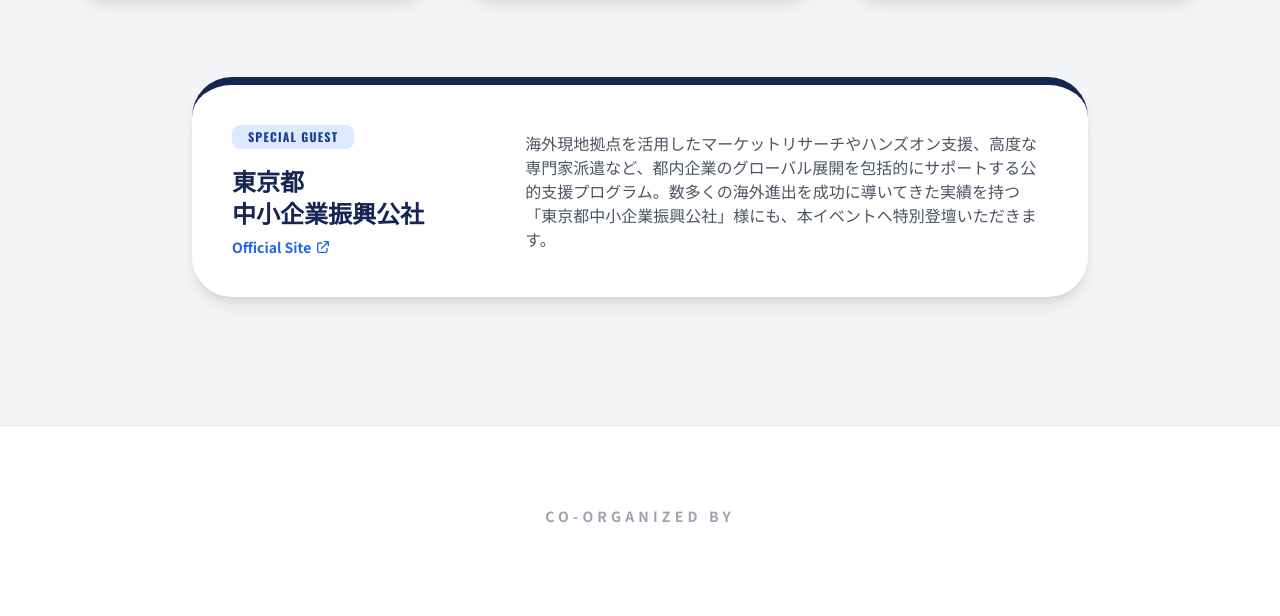
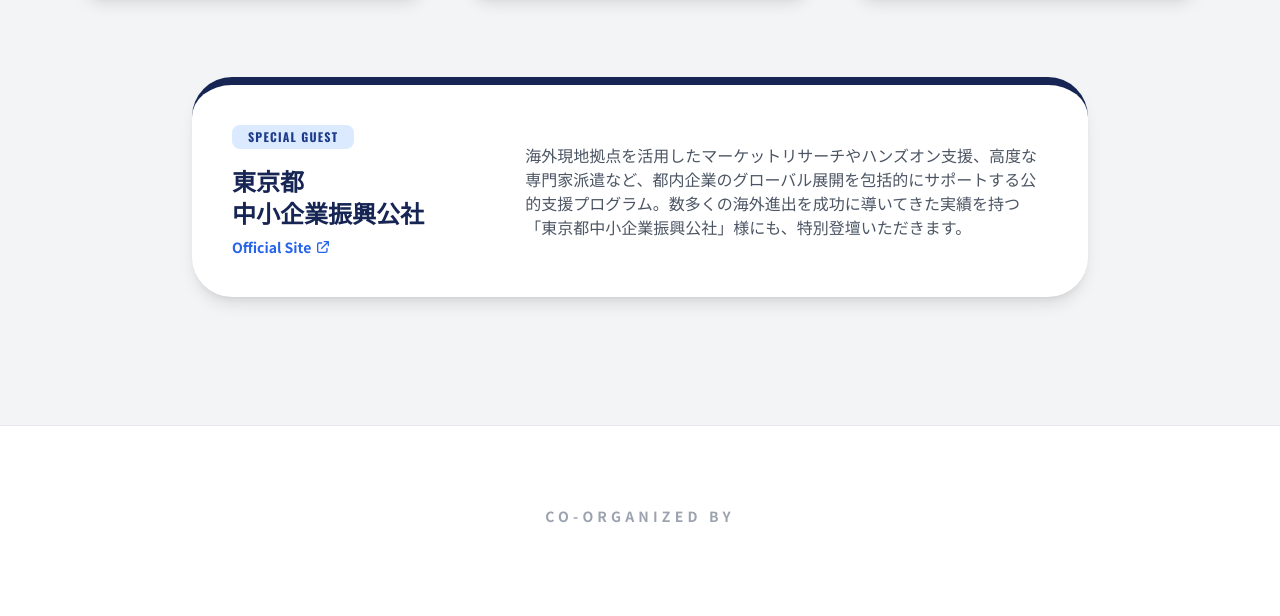
Before and after one commit to relomarketingunit-byte/us-business-event, a plain HTML site: page index.html in a window 1280 px wide. Shown: the part 2858-3474 px from the top of the page. Drawn offline with nearby package versions, Linux system fonts and the light colour scheme.

Commit message:
Update index.html

```diff
--- a/index.html
+++ b/index.html
@@ -236,7 +236,7 @@
                 </div>
                 <div class="md:w-2/3">
                     <p class="text-gray-600 text-sm md:text-base leading-relaxed font-medium">
-                        海外現地拠点を活用したマーケットリサーチやハンズオン支援、高度な専門家派遣など、都内企業のグローバル展開を包括的にサポートする公的支援プログラム。数多くの海外進出を成功に導いてきた実績を持つ「東京都中小企業振興公社」様にも、本イベントへ特別登壇いただきます。
+                        海外現地拠点を活用したマーケットリサーチやハンズオン支援、高度な専門家派遣など、都内企業のグローバル展開を包括的にサポートする公的支援プログラム。数多くの海外進出を成功に導いてきた実績を持つ「東京都中小企業振興公社」様にも、特別登壇いただきます。
                     </p>
                 </div>
             </div>
```
